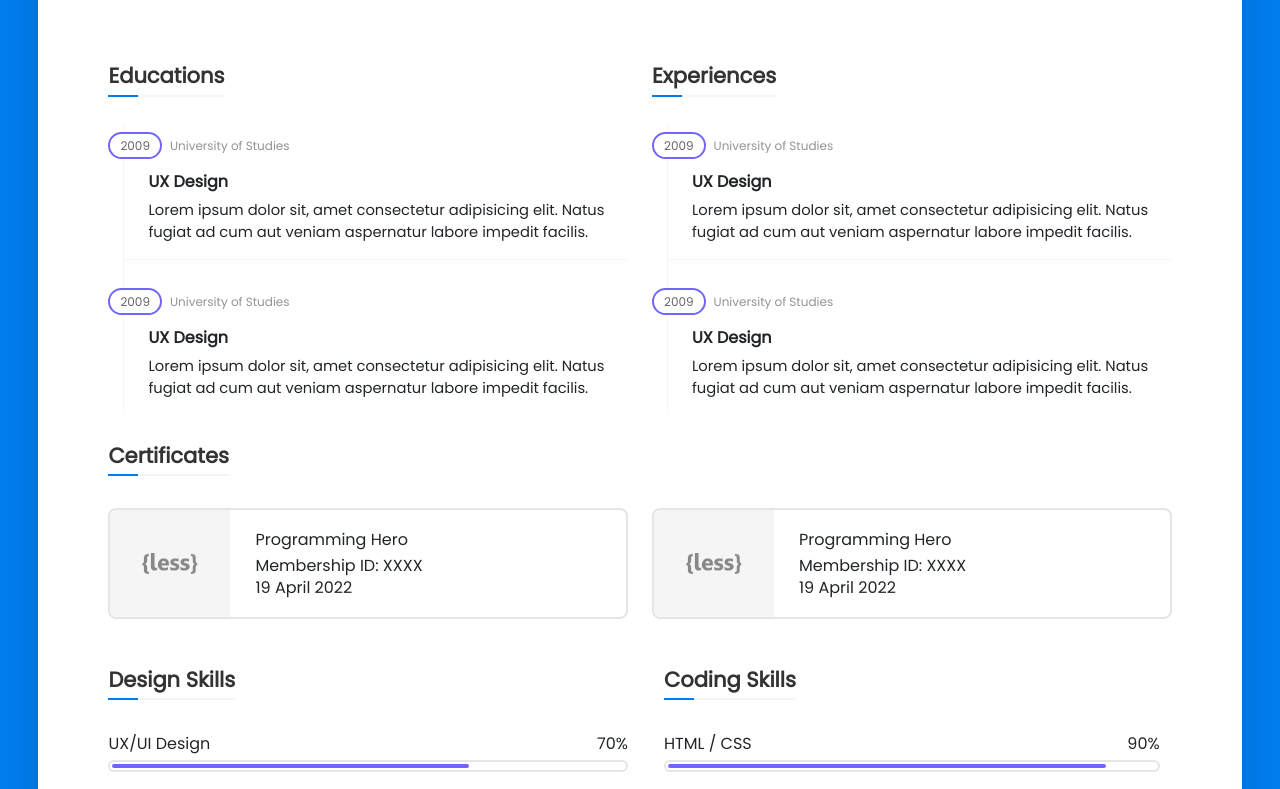
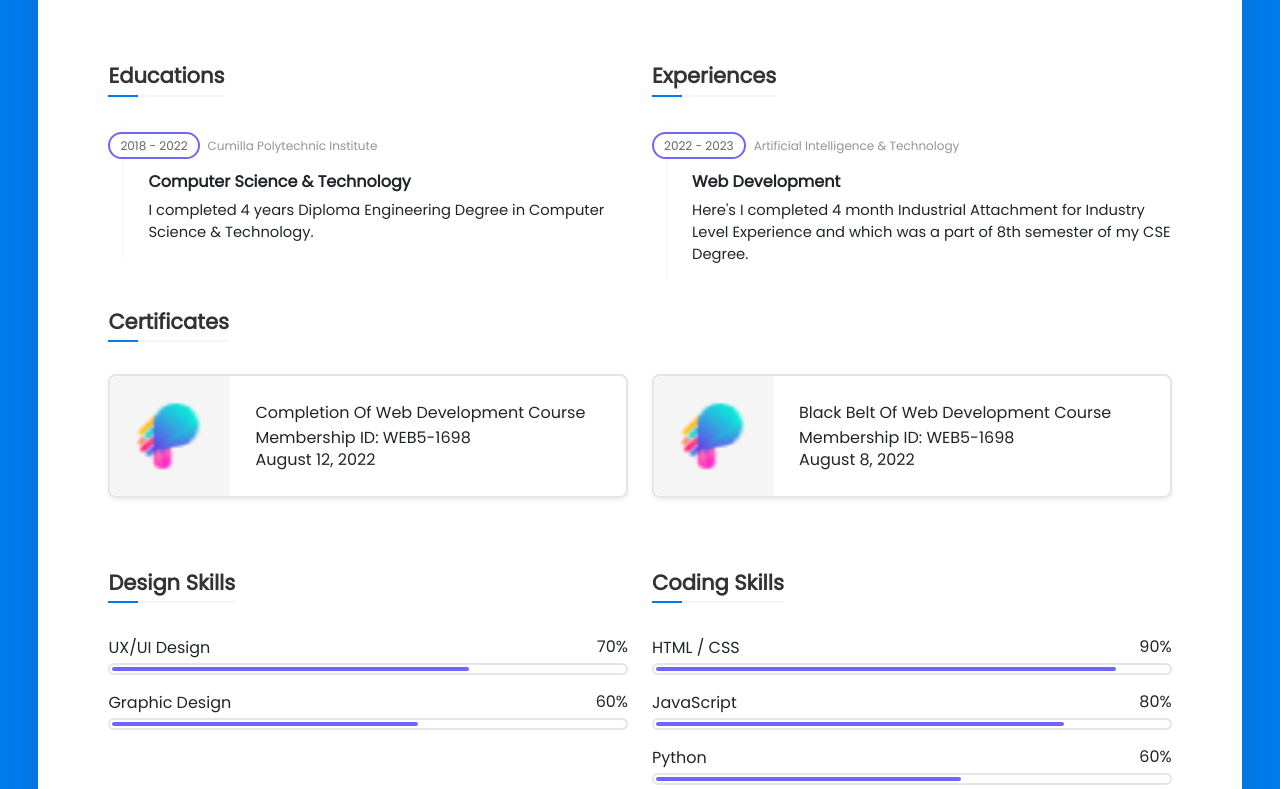
Before and after one commit to muh-arifulislam/personal-website-client, a React (Create React App) app: page /resume in a window 1280 px wide. Shown: the part 360-1149 px from the top of the page. Built offline with nearby package versions, Linux system fonts and the light colour scheme.

Commit message:
resume modal added

```diff
--- /dev/null
+++ b/src/components/Certificate.jsx
@@ -0,0 +1,61 @@
+import React, { useState } from "react";
+import logo from "../assets/images/client-logo.png";
+const Certificate = ({ data, setModalItem }) => {
+  const [hover, setHover] = useState(false);
+
+  return (
+    <div
+      onClick={() => setModalItem(data)}
+      data-bs-toggle="modal"
+      data-bs-target="#exampleModal"
+      className="col-xs-12 col-sm-6"
+      style={{ cursor: "pointer" }}
+      onMouseOver={() => setHover(true)}
+      onMouseOut={() => setHover(false)}
+    >
+      <div
+        className={`${hover ? "shadow-lg" : "shadow-sm"}`}
+        style={{
+          position: "relative",
+          display: "table",
+          tableLayout: "fixed",
+          width: "100%",
+          border: "2px solid #e5e5e5",
+          borderRadius: "8px",
+          transition: "all 0.2s ease",
+        }}
+      >
+        <div
+          className="certi-logo"
+          style={{
+            display: "table-cell",
+            width: "120px",
+            height: "100%",
+            backgroundColor: "#f5f5f5",
+            padding: "25px",
+            verticalAlign: "middle",
+            borderTopLeftRadius: "8px",
+            borderBottomLeftRadius: "8px",
+          }}
+        >
+          <img src={logo} className="d-block w-100" alt="" />
+        </div>
+        <div
+          className="certi-content"
+          style={{
+            width: "100%",
+            display: "table-cell",
+            padding: "20px 25px",
+            verticalAlign: "middle",
+          }}
+        >
+          <h4 className="fs-6 mb-1">{data?.title}</h4>
+          <p className="mb-0">Membership ID: {data?.stId}</p>
+          <h5 className="fs-6 mb-0">{data?.date}</h5>
+        </div>
+      </div>
+    </div>
+  );
+};
+
+export default Certificate;
--- /dev/null
+++ b/src/components/Modal.jsx
@@ -0,0 +1,35 @@
+import React from "react";
+const Modal = ({ img }) => {
+  return (
+    <div
+      class="modal fade"
+      id="exampleModal"
+      tabindex="-1"
+      aria-labelledby="exampleModalLabel"
+      aria-hidden="true"
+    >
+      <div class="modal-dialog modal-dialog-centered modal-lg">
+        <div class="modal-content bg-transparent border-0">
+          <div class="modal-header pb-0 border border-0">
+            <button
+              type="button"
+              class="btn-close"
+              data-bs-dismiss="modal"
+              aria-label="Close"
+            ></button>
+          </div>
+          <div class="modal-body d-flex justify-content-center align-items-center">
+            <img
+              className="img-fluid"
+              style={{ maxHeight: "80vh" }}
+              src={img}
+              alt=""
+            />
+          </div>
+        </div>
+      </div>
+    </div>
+  );
+};
+
+export default Modal;
--- a/src/components/TimelineItem.jsx
+++ b/src/components/TimelineItem.jsx
@@ -1,20 +1,21 @@
 import React from "react";
 
-const TimelineItem = ({ className }) => {
+const TimelineItem = ({ className, data }) => {
   return (
     <div className={`timeline-item ${className}`}>
-      <h5>2009</h5>
+      <h5>
+        {data?.yearStart} - {data?.yearEnd}
+      </h5>
       <span
         className="ms-2 d-inline-block"
         style={{ fontSize: "12px", color: "#666", opacity: "0.7" }}
       >
-        University of Studies
+        {data?.institute}
       </span>
-      <h4 className="fw-bolder my-2 fs-6">UX Design</h4>
+      <h4 className="fw-bolder my-2 fs-6">{data?.major}</h4>
       <div>
         <p className="mb-0" style={{ fontSize: "0.92rem" }}>
-          Lorem ipsum dolor sit, amet consectetur adipisicing elit. Natus fugiat
-          ad cum aut veniam aspernatur labore impedit facilis.
+          {data?.description}
         </p>
       </div>
     </div>
--- a/src/scenes/Resume/index.jsx
+++ b/src/scenes/Resume/index.jsx
@@ -1,120 +1,88 @@
-import React from "react";
+import React, { useState } from "react";
 import TimelineItem from "../../components/TimelineItem";
 import SkillItem from "../../components/SkillItem";
 import SectionTitle from "../../components/SectionTitle";
 import logo from "../../assets/images/client-logo.png";
 import PageTittle from "../../components/PageTittle";
+import Certificate from "../../components/Certificate";
+import Modal from "../../components/Modal";
 const Resume = () => {
+  const [certificates, setCertificates] = useState([
+    {
+      title: "Completion Of Web Development Course",
+      date: "August 12, 2022",
+      stId: "WEB5-1698",
+      logo: logo,
+      img: "https://i.ibb.co/x5MP7Vw/p-Hero-certificate.png",
+    },
+    {
+      title: "Black Belt Of Web Development Course",
+      date: "August 8, 2022",
+      stId: "WEB5-1698",
+      logo: logo,
+      img: "https://i.ibb.co/dJt8gJS/certificate-black.png",
+    },
+  ]);
+  const [modalItem, setModalItem] = useState({});
+  const diplomaDegree = {
+    yearStart: 2018,
+    yearEnd: 2022,
+    institute: "Cumilla Polytechnic Institute",
+    major: "Computer Science & Technology",
+    description:
+      "I completed 4 years Diploma Engineering Degree in Computer Science & Technology.",
+  };
+  const industrialAttach = {
+    yearStart: 2022,
+    yearEnd: "2023",
+    institute: "Artificial Intelligence & Technology",
+    major: "Web Development",
+    description:
+      "Here's I completed 4 month Industrial Attachment for Industry Level Experience and which was a part of 8th semester of my CSE Degree.",
+  };
+  const date = new Date();
+  const experience = date.getFullYear() - 2021;
   return (
     <div>
-      <PageTittle title="Resume" subtitle="8 Years Experience"></PageTittle>
+      <PageTittle title="Resume" subtitle={`${experience} Years Experience`}></PageTittle>
+      {/* education and experiences  */}
       <div className="row">
         <div className="col-xs-12 col-sm-6 mb-lg-0 mb-4">
           <SectionTitle>Educations</SectionTitle>
           <div>
-            <TimelineItem></TimelineItem>
-            <TimelineItem className="clearfix"></TimelineItem>
+            <TimelineItem
+              data={diplomaDegree}
+              className="clearfix"
+            ></TimelineItem>
           </div>
         </div>
         <div className="col-xs-12 col-sm-6">
           <SectionTitle>Experiences</SectionTitle>
           <div>
-            <TimelineItem></TimelineItem>
-            <TimelineItem className="clearfix"></TimelineItem>
+            <TimelineItem
+              data={industrialAttach}
+              className="clearfix"
+            ></TimelineItem>
           </div>
         </div>
       </div>
+      {/* certification  */}
       <div className=" my-4">
         <div>
           <SectionTitle>Certificates</SectionTitle>
-          <div className="row">
-            <div className="col-xs-12 col-sm-6">
-              <div
-                style={{
-                  position: "relative",
-                  display: "table",
-                  tableLayout: "fixed",
-                  width: "100%",
-                  border: "2px solid #e5e5e5",
-                  borderRadius: "8px",
-                }}
-              >
-                <div
-                  className="certi-logo"
-                  style={{
-                    display: "table-cell",
-                    width: "120px",
-                    height: "100%",
-                    backgroundColor: "#f5f5f5",
-                    padding: "25px",
-                    verticalAlign: "middle",
-                    borderTopLeftRadius: "8px",
-                    borderBottomLeftRadius: "8px",
-                  }}
-                >
-                  <img src={logo} className="d-block w-100" alt="" />
-                </div>
-                <div
-                  className="certi-content"
-                  style={{
-                    width: "100%",
-                    display: "table-cell",
-                    padding: "20px 25px",
-                    verticalAlign: "middle",
-                  }}
-                >
-                  <h4 className="fs-6 mb-1">Programming Hero</h4>
-                  <p className="mb-0">Membership ID: XXXX</p>
-                  <h5 className="fs-6 mb-0">19 April 2022</h5>
-                </div>
-              </div>
-            </div>
-            <div className="col-xs-12 col-sm-6">
-              <div
-                style={{
-                  position: "relative",
-                  display: "table",
-                  tableLayout: "fixed",
-                  width: "100%",
-                  border: "2px solid #e5e5e5",
-                  borderRadius: "8px",
-                }}
-              >
-                <div
-                  className="certi-logo"
-                  style={{
-                    display: "table-cell",
-                    width: "120px",
-                    height: "100%",
-                    backgroundColor: "#f5f5f5",
-                    padding: "25px",
-                    verticalAlign: "middle",
-                    borderTopLeftRadius: "8px",
-                    borderBottomLeftRadius: "8px",
-                  }}
-                >
-                  <img src={logo} className="d-block w-100" alt="" />
-                </div>
-                <div
-                  className="certi-content"
-                  style={{
-                    width: "100%",
-                    display: "table-cell",
-                    padding: "20px 25px",
-                    verticalAlign: "middle",
-                  }}
-                >
-                  <h4 className="fs-6 mb-1">Programming Hero</h4>
-                  <p className="mb-0">Membership ID: XXXX</p>
-                  <h5 className="fs-6 mb-0">19 April 2022</h5>
-                </div>
-              </div>
-            </div>
+          <div className="row g-4">
+            {certificates?.map((certificate, idx) => (
+              <Certificate
+                setModalItem={setModalItem}
+                key={idx}
+                data={certificate}
+              ></Certificate>
+            ))}
           </div>
         </div>
       </div>
       {/* skills  */}
-      <div className="mt-5 row">
+      <div className="mt-5 row g-4">
         <div className="col-xs12 col-sm-6">
           <div className="mb-4">
             <h4 className="position-relative d-inline-block pb-2 block-title">
@@ -122,9 +90,9 @@ const Resume = () => {
             </h4>
           </div>
           <SkillItem name="UX/UI Design" value="70"></SkillItem>
-          <SkillItem name="Graphic Design" value="75"></SkillItem>
+          <SkillItem name="Graphic Design" value="60"></SkillItem>
         </div>
-        <div className="col-xs12 col-sm-6 px-4">
+        <div className="col-xs12 col-sm-6">
           <div className="mb-4">
             <h4 className="position-relative d-inline-block pb-2 block-title">
               Coding Skills
@@ -132,8 +100,11 @@ const Resume = () => {
           </div>
           <SkillItem name="HTML / CSS" value="90"></SkillItem>
           <SkillItem name="JavaScript" value="80"></SkillItem>
+          <SkillItem name="Python" value="60"></SkillItem>
         </div>
       </div>
+      {/* <!-- Modal --> */}
+      <Modal img={modalItem?.img}></Modal>
     </div>
   );
 };
```
Also changed, not shown: src/assets/images/client-logo.png.
